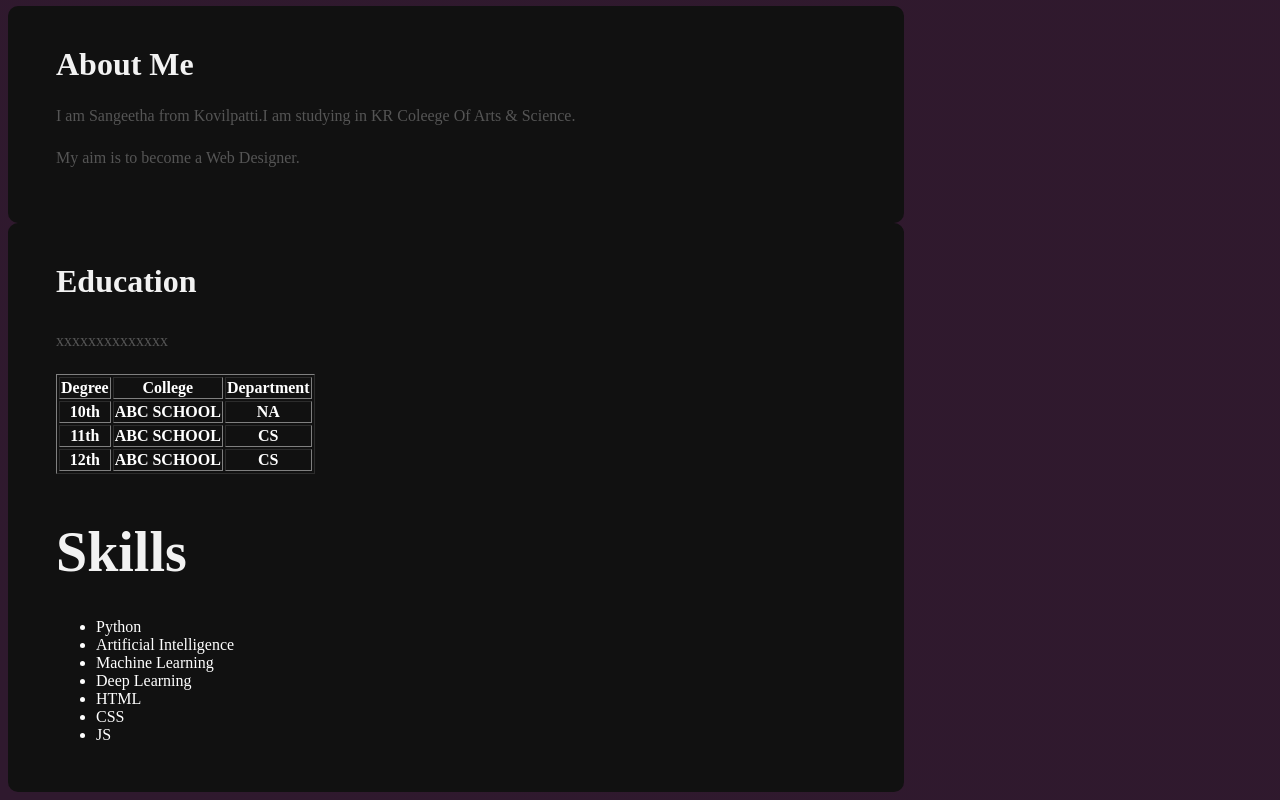
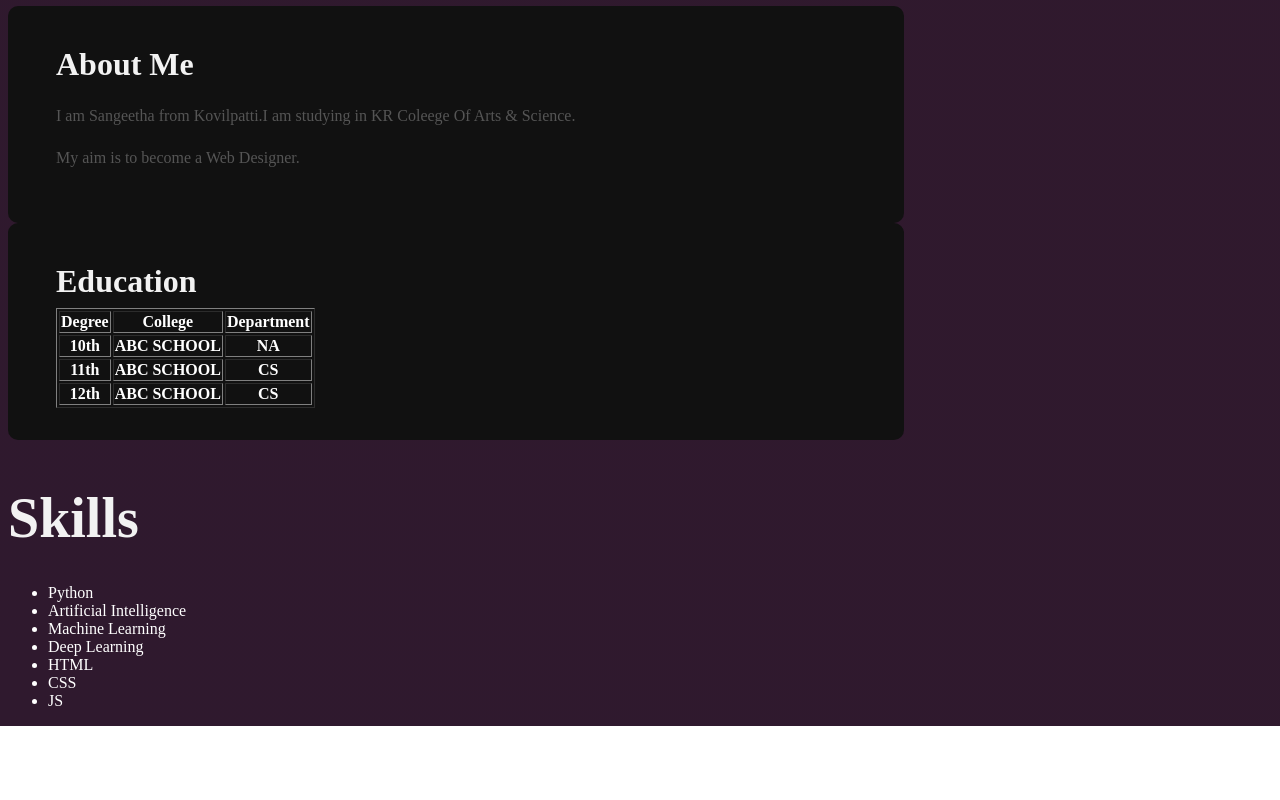
Before and after one commit to sangeethaMariappan/DigitialPortfolio, a plain HTML site: page index.html in a window 1280 px wide. Shown: the part 786-1586 px from the top of the page. After the commit the page ends 1512 px from the top, so only its background shows below. Drawn offline with Linux system fonts and the light colour scheme; files whose address does not match are found by name.

Commit message:
Update index.html

```diff
--- a/index.html
+++ b/index.html
@@ -44,7 +44,6 @@
 <section id="education">
 <div class="sectional-content">
 <h3>Education</h3>
-<p>xxxxxxxxxxxxxx</p>
 <table border="1" style="color:#fff">
 <tr>
 <th>Degree</th>
@@ -69,6 +68,7 @@
 </table>
 </div>
 </section>
+</div>
 
 <div class="skills">
 <section id="skills">
@@ -86,13 +86,5 @@
 </div>
 </section>
 </div>
-</div>
-
-
-
-</div>
-
-
-
 </body>
 </html>
```
